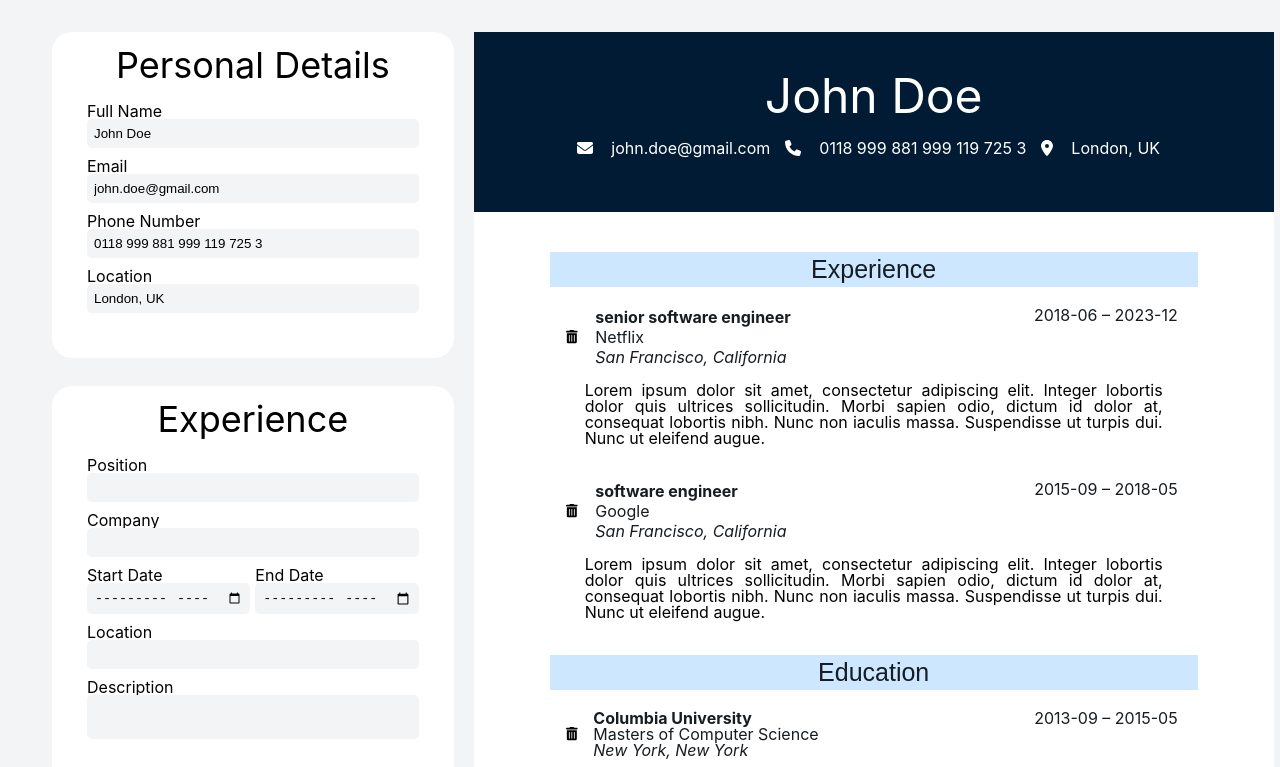
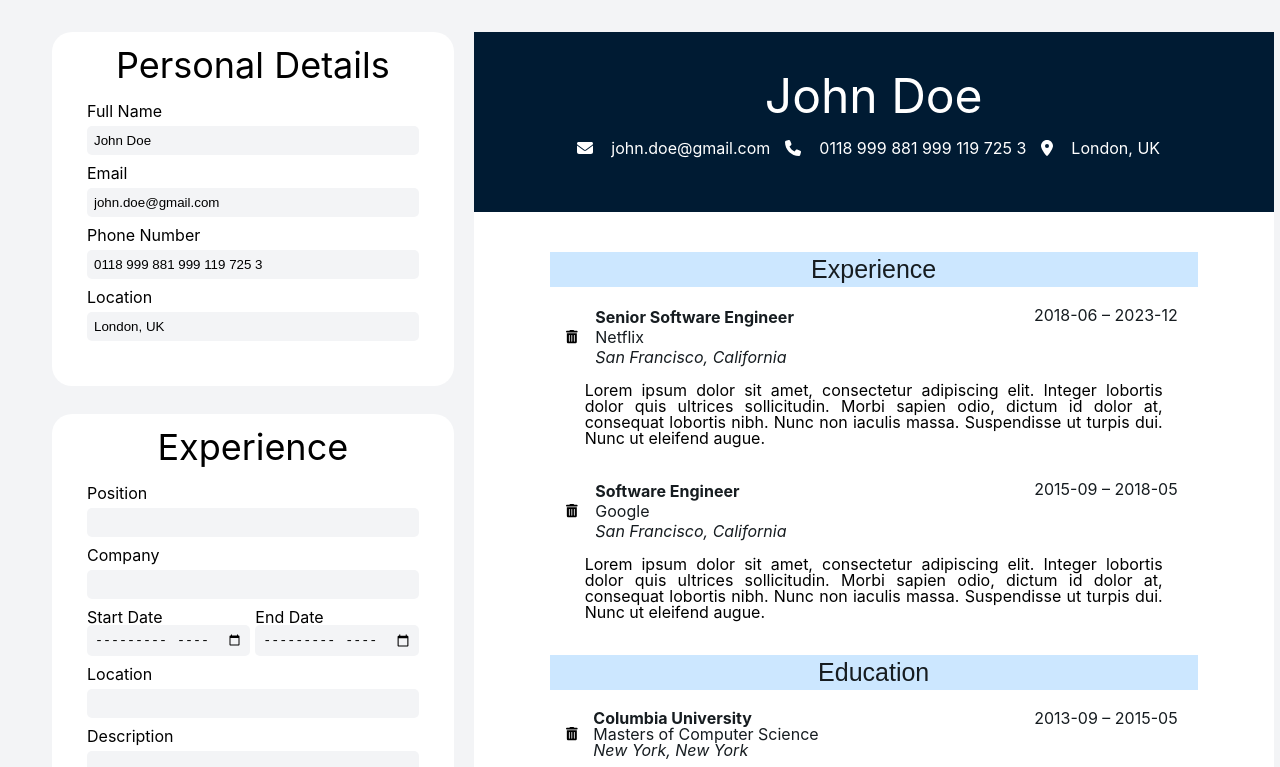
Before and after one commit to julianchso/odin-CV-application, a React (Vite) app: page / in a window 1280 px wide. Shown: the top 767 px of the page. Built offline with nearby package versions, Linux system fonts and the light colour scheme.

Commit message:
update README.md

```diff
--- a/src/App.css
+++ b/src/App.css
@@ -215,3 +215,7 @@ h2 {
   margin-top: 20px;
   padding: 0 56px;
 }
+
+.inputGroup label {
+  padding-bottom: 7px;
+}
--- a/src/exampleData.js
+++ b/src/exampleData.js
@@ -10,7 +10,7 @@ const exampleData = {
 
   experience: [
     {
-      position: 'senior software engineer',
+      position: 'Senior Software Engineer',
       company: 'Netflix',
       startDate: '2018-06',
       endDate: '2023-12',
@@ -20,7 +20,7 @@ const exampleData = {
       id: uuidv4(),
     },
     {
-      position: 'software engineer',
+      position: 'Software Engineer',
       company: 'Google',
       startDate: '2015-09',
       endDate: '2018-05',
```
Also changed, not shown: 1 other file (tests, documents, lock files or other folders).
